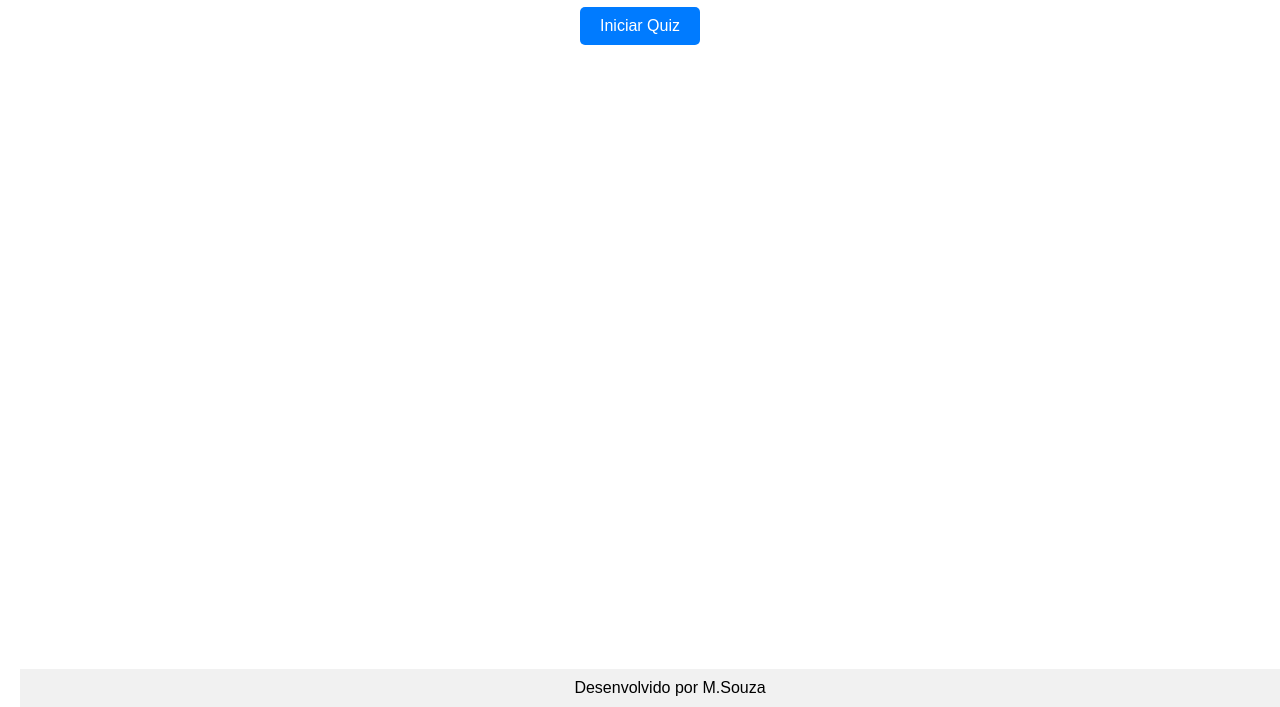
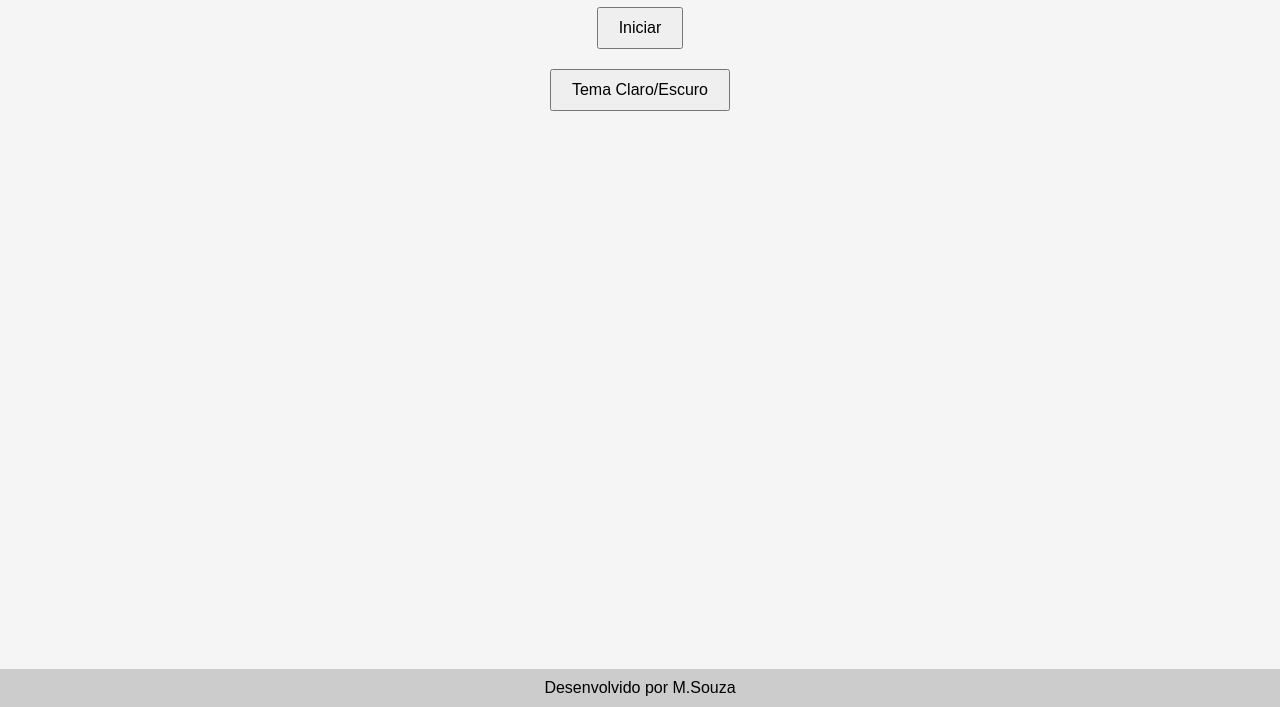
Before and after one commit to NixCuzZ/Comportamental, a plain HTML site: page index.html in a window 1280 px wide. Shown: the part 93-800 px from the top of the page. Drawn offline with Linux system fonts and the light colour scheme.

Commit message:
Add files via upload

```diff
--- a/index.html
+++ b/index.html
@@ -3,18 +3,16 @@
 <head>
     <meta charset="UTF-8">
     <meta name="viewport" content="width=device-width, initial-scale=1.0">
-    <title>Iniciar Quiz</title>
+    <title>Cognitivo Comportamental</title>
     <link rel="stylesheet" href="styles.css">
 </head>
 <body>
-    <h1>Quiz sobre Psicologia Cognitivo-Comportamental</h1>
-    <button onclick="startQuiz()">Iniciar Quiz</button>
+    <div class="container">
+        <h1>Bora Estudar</h1>
+        <button onclick="window.location.href='quiz.html'">Iniciar</button>
+        <button id="theme-toggle">Tema Claro/Escuro</button>
+    </div>
     <footer>Desenvolvido por M.Souza</footer>
-
-    <script>
-        function startQuiz() {
-            window.location.href = 'quiz.html';
-        }
-    </script>
+    <script src="theme.js"></script>
 </body>
 </html>
--- a/styles.css
+++ b/styles.css
@@ -1,24 +1,19 @@
 body {
     font-family: Arial, sans-serif;
+    margin: 0;
+    padding: 0;
+    display: flex;
+    flex-direction: column;
+    min-height: 100vh;
+}
+
+.container {
+    flex: 1;
     padding: 20px;
-    margin: 0;
 }
 
 h1 {
     text-align: center;
-}
-
-.question {
-    margin-bottom: 20px;
-}
-
-footer {
-    position: fixed;
-    bottom: 0;
-    width: 100%;
-    text-align: center;
-    padding: 10px;
-    background: #f1f1f1;
 }
 
 button {
@@ -27,23 +22,32 @@ button {
     padding: 10px 20px;
     font-size: 16px;
     cursor: pointer;
-    background-color: #007BFF;
-    color: white;
-    border: none;
-    border-radius: 5px;
 }
 
-button:hover {
-    background-color: #0056b3;
+footer {
+    text-align: center;
+    padding: 10px;
+    background: #333;
+    color: #fff;
 }
 
-@media (max-width: 600px) {
-    body {
-        padding: 10px;
-    }
+/* Light Theme */
+body.light-theme {
+    background-color: #f5f5f5;
+    color: #000;
+}
 
-    button {
-        width: 100%;
-        font-size: 18px;
-    }
+body.light-theme footer {
+    background: #ccc;
+    color: #000;
 }
+
+/* Dark Theme */
+body.dark-theme {
+    background-color: #121212;
+    color: #fff;
+}
+
+body.dark-theme footer {
+    background: #444;
+}
--- /dev/null
+++ b/theme.js
@@ -0,0 +1,15 @@
+document.addEventListener('DOMContentLoaded', () => {
+    const themeToggleButton = document.getElementById('theme-toggle');
+    const currentTheme = localStorage.getItem('theme') || 'light';
+
+    document.body.classList.toggle('dark-theme', currentTheme === 'dark');
+    document.body.classList.toggle('light-theme', currentTheme === 'light');
+
+    themeToggleButton.addEventListener('click', () => {
+        document.body.classList.toggle('dark-theme');
+        document.body.classList.toggle('light-theme');
+
+        const newTheme = document.body.classList.contains('dark-theme') ? 'dark' : 'light';
+        localStorage.setItem('theme', newTheme);
+    });
+});
```
Also changed, not shown: quiz.html (+3 -4 lines).
